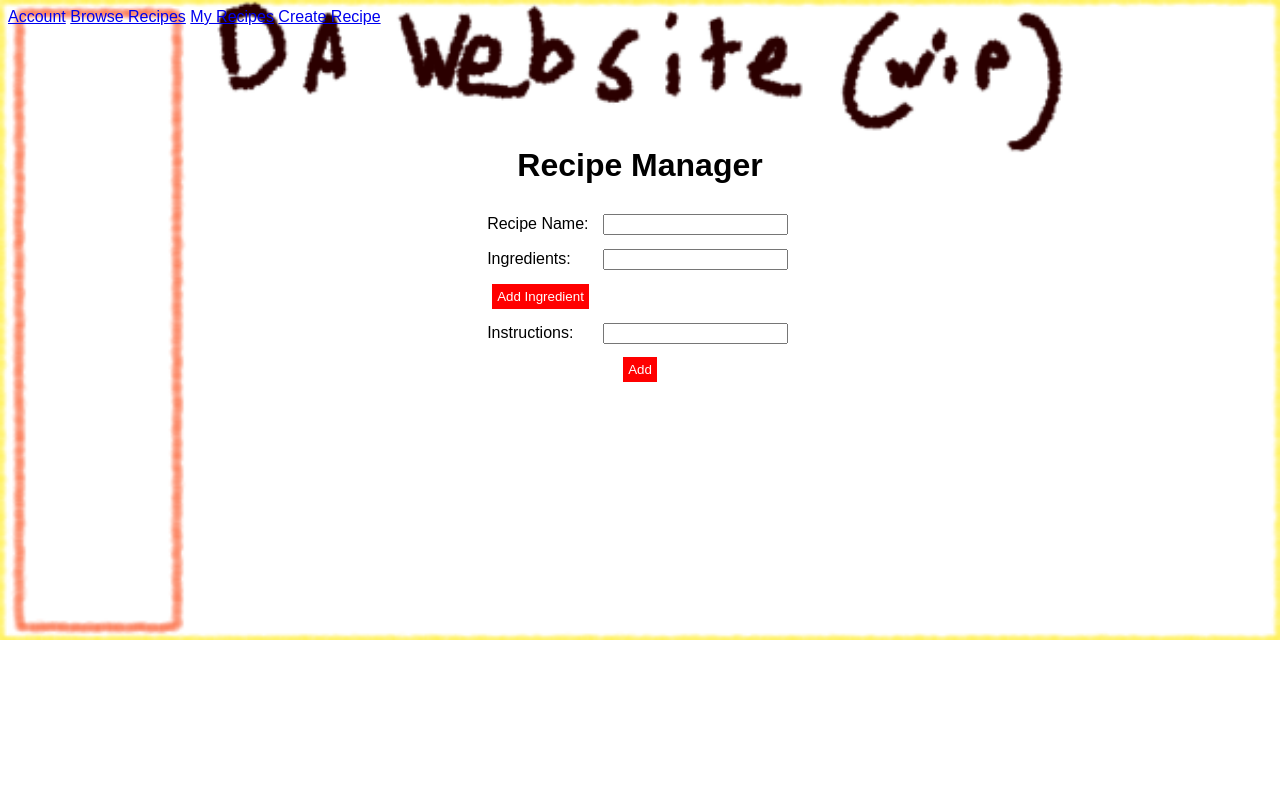
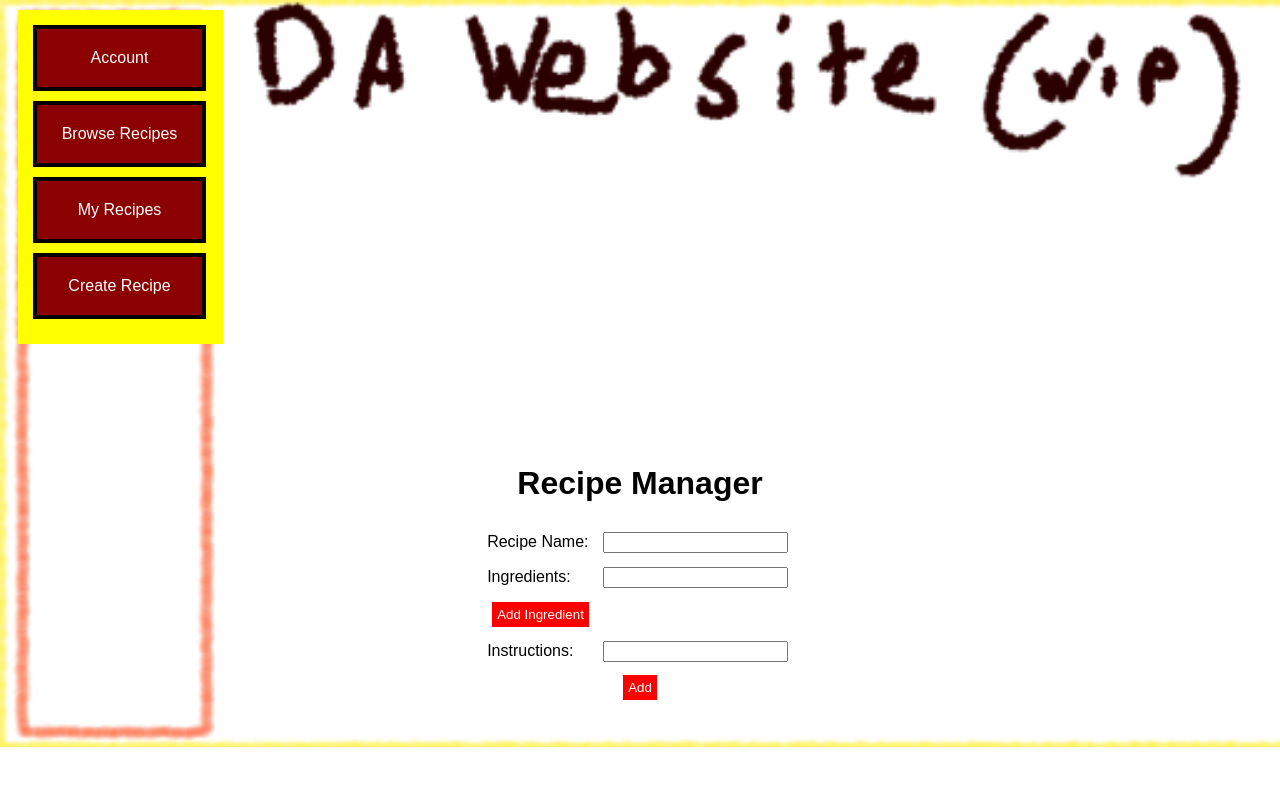
Before and after one commit to Wes-Bl/ProjectNameHere, a plain HTML site: page RecipeManager.html in a window 1280 px wide. Drawn offline with Linux system fonts and the light colour scheme.

Commit message:
buttons css
style nav buttons

```diff
--- a/RecipeManager.html
+++ b/RecipeManager.html
@@ -6,11 +6,11 @@
 		<title>Recipes and Such XD</title>
     </head>
     <body>
-        <nav>
-            <a href="Account.html">Account</a>
-            <a href="Browse.html">Browse Recipes</a>
-            <a href="MyRecipes.html">My Recipes</a>
-            <a href="RecipeManager.html">Create Recipe</a>
+        <nav class="navbar">
+            <a href="Account.html"class="navbtn">Account</a>
+            <a href="Browse.html" class="navbtn">Browse Recipes</a>
+            <a href="MyRecipes.html" class="navbtn">My Recipes</a>
+            <a href="RecipeManager.html" class="navbtn">Create Recipe</a>
         </nav>
 
         <div class="recipeManager">
--- a/stylesheet.css
+++ b/stylesheet.css
@@ -35,3 +35,41 @@ button {
     border: none;
     cursor: pointer;
 }
+
+.navbar{
+    padding: 15px 15px;
+    text-decoration: none;
+    flex-direction: column;
+    display: flex;
+    justify-content: normal;
+    align-items: stretch;
+    background: yellow;
+    width: 175px;
+    height: 100%;
+    position: static;
+    margin-top: 10px;
+    margin-bottom: 10px;
+    margin-right: 10px;
+    margin-left: 10px;
+}
+
+
+.navbtn{
+    background-color: #8B0000;
+    border: 4px solid #000000;
+    color: white;
+    text-align: center;
+    font-size: fit-content;
+    cursor: pointer;
+    text-decoration: none;
+    justify-content: stretch;
+    align-items: stretch;
+    margin-bottom: 10px;
+    padding: 20px 20px;
+    width: 125px;
+}
+
+.navbtn:hover {
+    background-color: #555555;
+    color: white;
+}
```
